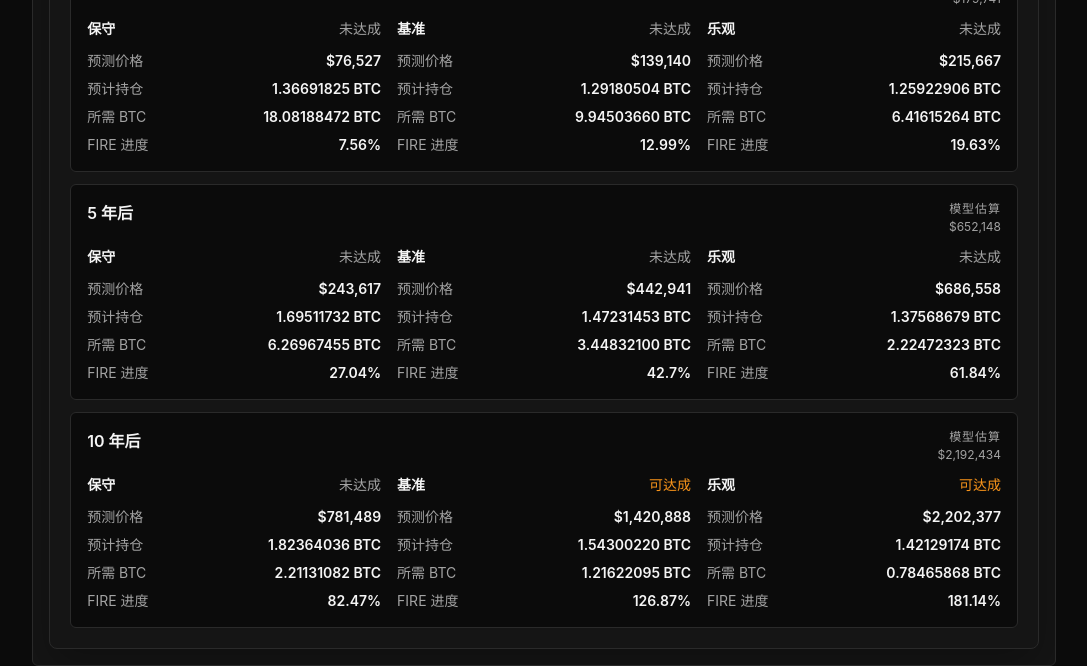
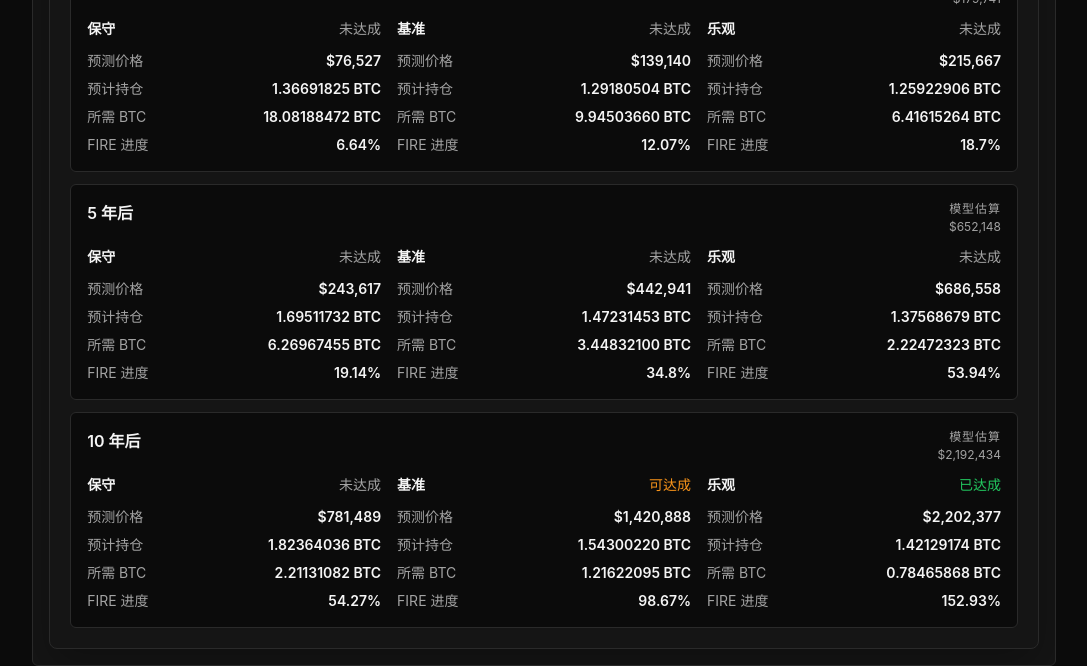
Before and after one commit to SayangChun/BTC_FIRE_OS, a Next.js app: page / in a window 1280 px wide. Shown: the part 2760-3426 px from the top of the page, without its empty margins (192-1279 px from the left). Built offline with nearby package versions, Linux system fonts and the light colour scheme; no server answers.

Commit message:
Fix FIRE progress to use current holdings and pass btcHoldings to FutureFireCard

```diff
--- a/app/page.tsx
+++ b/app/page.tsx
@@ -560,6 +560,7 @@ export default function Home() {
                    return (
                      <FutureFireCard
                        currentRequiredBtc={model.fireResult.requiredBtc}
+                       btcHoldings={btcHoldings}
                        firstFireYear={model.firstFireYear}
                        isCurrentlyFireReady={model.fireResult.isFireReady}
                        points={model.futureFireProjection}
--- a/components/future-fire-card.tsx
+++ b/components/future-fire-card.tsx
@@ -15,6 +15,7 @@ import type {
 type FutureFireCardProps = {
   points: PriceProjectionPoint[];
   currentRequiredBtc: number;
+  btcHoldings: number;
   firstFireYear: number | null;
   isCurrentlyFireReady: boolean;
   t: Translation["future"];
@@ -23,6 +24,7 @@ type FutureFireCardProps = {
 export function FutureFireCard({
   points,
   currentRequiredBtc,
+  btcHoldings,
   firstFireYear,
   isCurrentlyFireReady,
   t,
@@ -88,7 +90,7 @@ export function FutureFireCard({
                 {points
                   .filter((point) => point.year === year)
                   .map((point) => (
-                    <ProjectionScenario key={`${year}-${point.scenario}`} point={point} isCurrentlyFireReady={isCurrentlyFireReady} t={t} />
+                    <ProjectionScenario key={`${year}-${point.scenario}`} point={point} btcHoldings={btcHoldings} isCurrentlyFireReady={isCurrentlyFireReady} t={t} />
                   ))}
               </div>
             </div>
@@ -118,10 +120,11 @@ function SummaryStat({ label, value }: SummaryStatProps) {
 
 function getFireStatus(
   point: PriceProjectionPoint,
+  btcHoldings: number,
   isCurrentlyFireReady: boolean,
   t: Translation["future"],
 ) {
-  if (isCurrentlyFireReady) {
+  if (isCurrentlyFireReady || btcHoldings >= point.requiredBtcForFire) {
     return { label: t.fireAchieved, className: "text-sm font-medium text-positive" };
   }
   if (point.isFireReady) {
@@ -132,14 +135,16 @@ function getFireStatus(
 
 function ProjectionScenario({
   point,
+  btcHoldings,
   isCurrentlyFireReady,
   t,
 }: {
   point: PriceProjectionPoint;
+  btcHoldings: number;
   isCurrentlyFireReady: boolean;
   t: Translation["future"];
 }) {
-  const status = getFireStatus(point, isCurrentlyFireReady, t);
+  const status = getFireStatus(point, btcHoldings, isCurrentlyFireReady, t);
   return (
     <div>
       <div className="flex items-center justify-between gap-2">
--- a/lib/price-projection.ts
+++ b/lib/price-projection.ts
@@ -90,13 +90,14 @@ export function buildPriceProjection({
           ? projectAccumulatedBtc(btcHoldings, currentPrice, expectedMonthlyDca, year, scenario)
           : btcHoldings;
       const projectedPortfolioValue = projectedBtc * projectedPrice;
+      const currentHoldingsValue = btcHoldings * projectedPrice;
       const inflationFactor = (1 + ANNUAL_INFLATION_RATE) ** year;
       const effectiveRequired = requiredPortfolioValue * inflationFactor;
       const requiredBtcForFire =
         projectedPrice > 0 ? effectiveRequired / projectedPrice : 0;
       const fireProgress =
         effectiveRequired > 0
-          ? projectedPortfolioValue / effectiveRequired
+          ? currentHoldingsValue / effectiveRequired
           : 0;
 
       return {
@@ -107,7 +108,7 @@ export function buildPriceProjection({
         projectedPortfolioValue,
         requiredBtcForFire,
         fireProgress,
-        isFireReady: fireProgress >= 1,
+        isFireReady: effectiveRequired > 0 && projectedPortfolioValue >= effectiveRequired,
       };
     }),
   );
```
